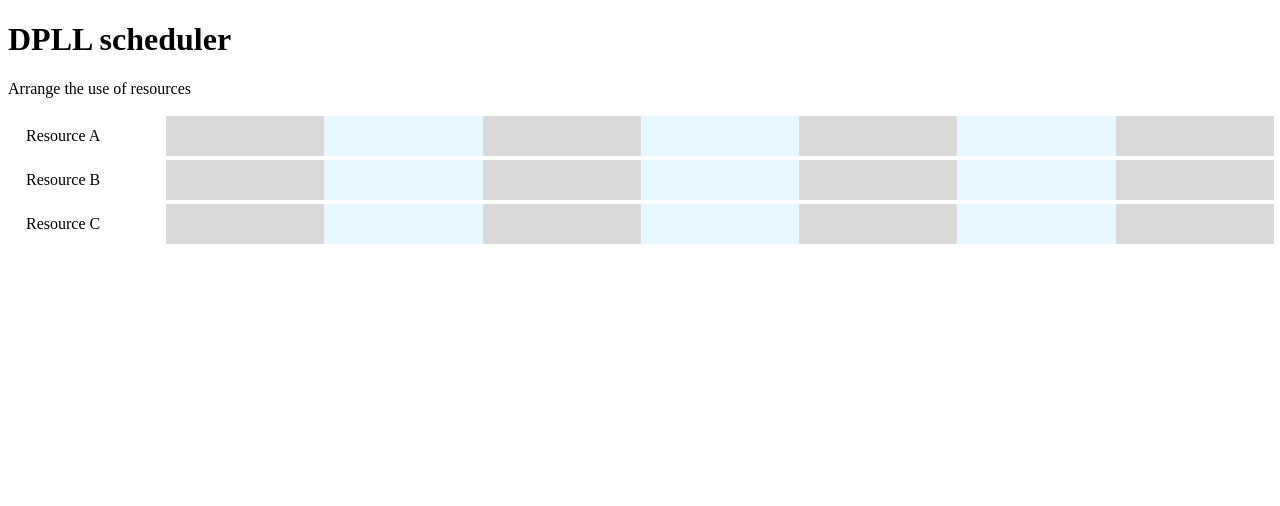
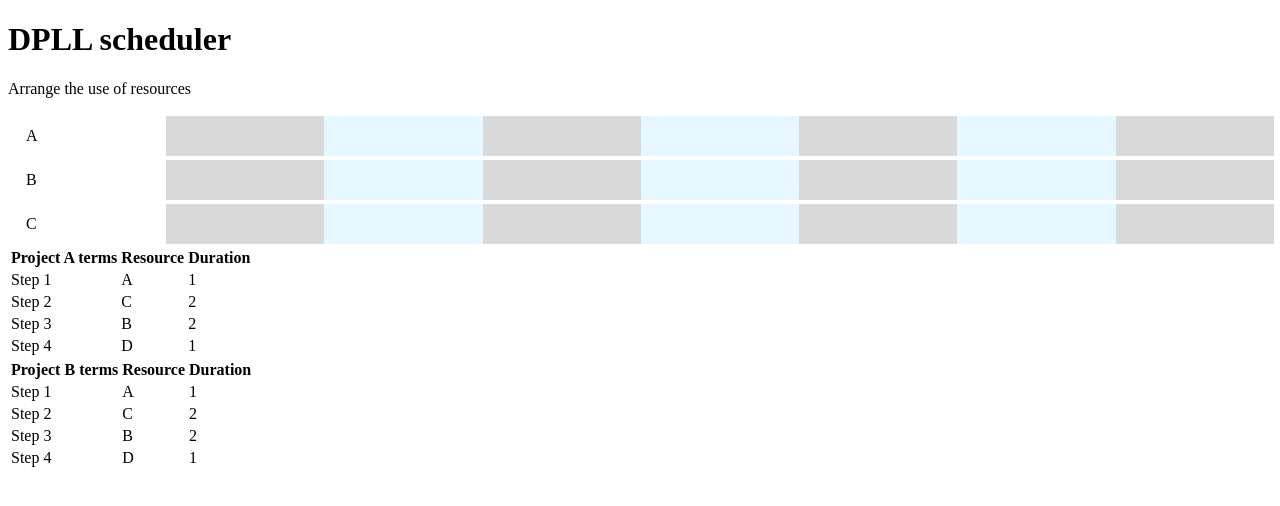
Before and after one commit to Vahvelainen/DPLL-scheduler, a SvelteKit app: page / in a window 1280 px wide. Shown: the top 506 px of the page. Built offline with nearby package versions, Linux system fonts and the light colour scheme.

Commit message:
Add table and types projects

```diff
--- a/src/routes/+page.svelte
+++ b/src/routes/+page.svelte
@@ -1,15 +1,38 @@
 <script lang="ts">
+  import type {Project, Step} from './types'
   import TimeRow from "./TimeRow.svelte";
+  import ProjectTable from "./ProjectTable.svelte";
 
   //First just name everything with strings
   let resources : Array<String>  = [
-    'Resource A',
-    'Resource B',
-    'Resource C',
+    'A',
+    'B',
+    'C',
   ]
 
-  //Number of timeslots, could be adjustable
+  //Number of timeslots, could be adjustable or base on different views
   const t_num = 7
+
+  //Two projects for starters to get the game going
+  let projectA :Project = {
+      name: 'Project A',
+      steps: [
+        { name: 'Step 1', resource: 'A', duration: 1 },
+        { name: 'Step 2', resource: 'C', duration: 2 },
+        { name: 'Step 3', resource: 'B', duration: 2 },
+        { name: 'Step 4', resource: 'D', duration: 1 },
+      ]
+    }
+
+  let projectB :Project = {
+      name: 'Project B',
+      steps: [
+        { name: 'Step 1', resource: 'A', duration: 1 },
+        { name: 'Step 2', resource: 'C', duration: 2 },
+        { name: 'Step 3', resource: 'B', duration: 2 },
+        { name: 'Step 4', resource: 'D', duration: 1 },
+      ]
+    }
 
 </script>
 
@@ -21,3 +44,6 @@
     <!-- The time reservations ought to be displayed here -->
   </TimeRow>
 {/each}
+
+<ProjectTable project={projectA} />
+<ProjectTable project={projectB} />
--- /dev/null
+++ b/src/routes/ProjectTable.svelte
@@ -0,0 +1,31 @@
+<script lang="ts">
+
+  import type {Project, Step} from './types'
+
+  export let project :Project = {
+    name: 'Project A',
+    steps: [
+      { name: 'Step 1', resource: 'A', duration: 1 },
+      { name: 'Step 2', resource: 'C', duration: 2 },
+      { name: 'Step 3', resource: 'B', duration: 2 },
+      { name: 'Step 4', resource: 'D', duration: 1 },
+    ]
+  }
+
+</script>
+
+
+<table>
+  <tr>
+    <th>{project.name} terms</th>
+    <th>Resource</th>
+    <th>Duration</th>
+  </tr>
+  {#each project.steps as step, i }
+    <tr>
+      <td>{step.name}</td>
+      <td>{step.resource}</td>
+      <td>{step.duration}</td>
+    </tr>
+  {/each}
+</table>
--- /dev/null
+++ b/src/routes/types.ts
@@ -0,0 +1,15 @@
+/**
+ * Types for the stuff
+ * Import from here
+ */
+
+export type Project = {
+  name: string;
+  steps: Step[];
+}
+
+export type Step = {
+  name: string;
+  resource: string; // Resources will beacome a type at some point
+  duration: number;
+}
```
